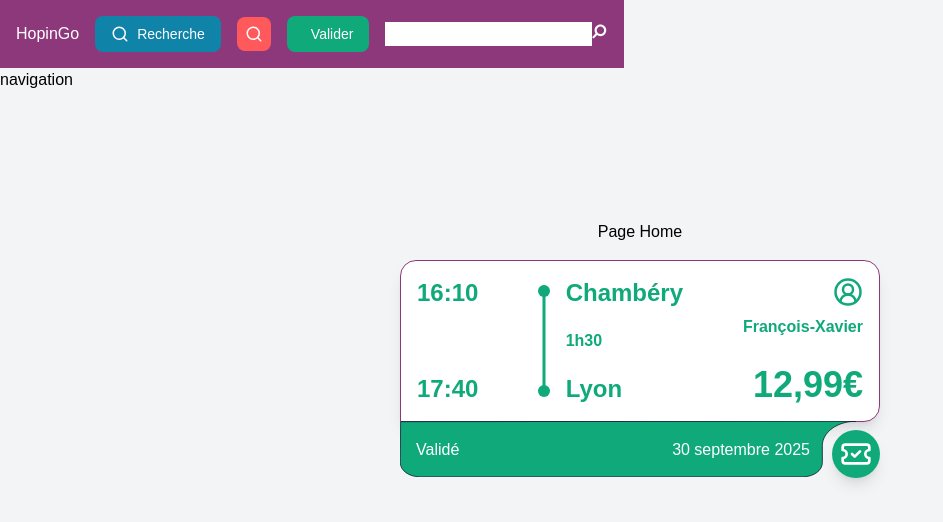
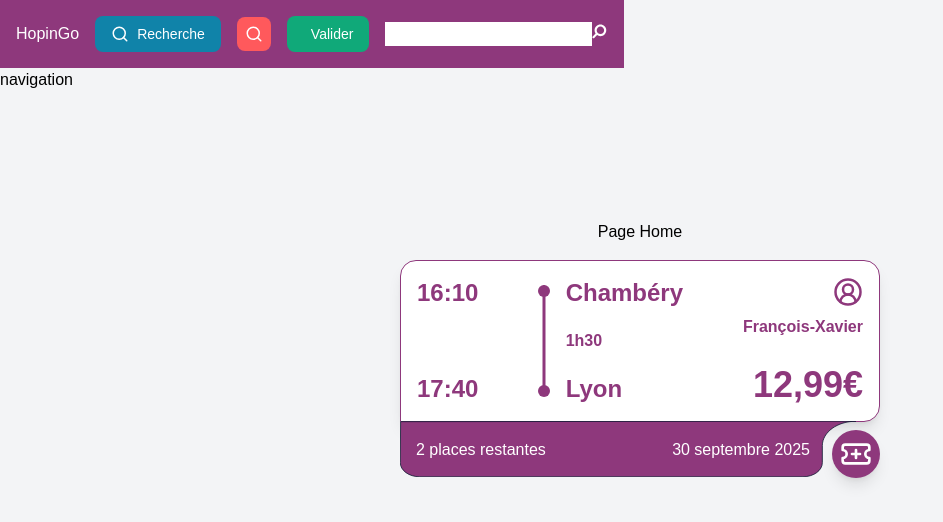
Before and after one commit to WildCodeSchool/2409-wns-rouge-hopin-go, a React app in the folder frontend/: page / in a window 1280 px wide. Shown: the top 522 px of the page, without its empty margins (0-943 px from the left). Built offline with nearby package versions, Linux system fonts and the light colour scheme; no server answers; the HTML template or start-up script is replaced by a standard one.

Commit message:
Added the useWindowSize hook to manage the window size and updated the CardTemplate component variant in the home page.

```diff
--- a/frontend/src/components/CardTemplate.tsx
+++ b/frontend/src/components/CardTemplate.tsx
@@ -8,7 +8,7 @@ import {
 } from "lucide-react";
 import { VariantType } from "../types/variantTypes";
 import Button from "./Button";
-import { useEffect, useState } from "react";
+import useWindowSize from "../utils/useWindowSize";
 
 type CardTemplateProps = {
   variant: VariantType;
@@ -19,21 +19,6 @@ const CardTemplate: React.FC<CardTemplateProps> = ({ variant = "primary" }) => {
   let cardBackgroundVariant: string;
   let cardStatusVariant: string;
   let cardButtonIcon: React.ElementType;
-
-  const useWindowSize = () => {
-    const [windowWidth, setWindowWidth] = useState<number>(window.innerWidth);
-
-    useEffect(() => {
-      const handleResize = () => {
-        setWindowWidth(window.innerWidth);
-      };
-
-      window.addEventListener("resize", handleResize);
-      return () => window.removeEventListener("resize", handleResize);
-    }, []);
-
-    return windowWidth;
-  };
 
   const windowSize = useWindowSize();
 
--- a/frontend/src/pages/Home.tsx
+++ b/frontend/src/pages/Home.tsx
@@ -4,7 +4,7 @@ const Home = () => {
   return (
     <div className="flex flex-col items-center justify-center">
       Page Home
-      <CardTemplate variant="validation" />
+      <CardTemplate variant="primary" />
     </div>
   );
 };
--- /dev/null
+++ b/frontend/src/utils/useWindowSize.ts
@@ -0,0 +1,17 @@
+import { useEffect, useState } from "react";
+
+const useWindowSize = () => {
+  const [windowWidth, setWindowWidth] = useState<number>(window.innerWidth);
+
+  useEffect(() => {
+    const handleResize = () => {
+      setWindowWidth(window.innerWidth);
+    };
+
+    window.addEventListener("resize", handleResize);
+    return () => window.removeEventListener("resize", handleResize);
+  }, []);
+
+  return windowWidth;
+};
+export default useWindowSize;
```
